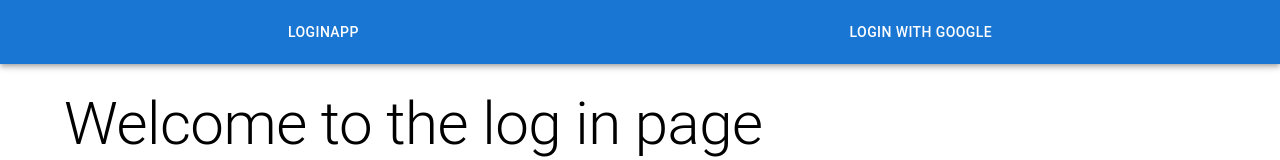
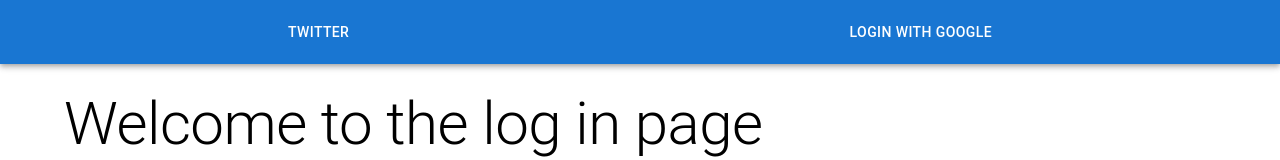
Before and after one commit to ephiepark/twitter-demo, a React (Create React App) app: page / in a window 1280 px wide. Shown: the top 160 px of the page. Built offline with nearby package versions, Linux system fonts and the light colour scheme; no server answers.

Commit message:
fix router a bit add link to home for the app bar

```diff
--- a/src/App.tsx
+++ b/src/App.tsx
@@ -39,12 +39,12 @@
   if (currentUserInfo === null) {
     return <Onboarding />;
   }
-  return (<BrowserRouter>
+  return (
     <Routes>
       <Route path="/" element={<MainFeed />} />
       <Route path="/user/:userId" element={<ProfileFeed />} />
     </Routes>
-  </BrowserRouter>);
+  );
 };
 
 const isLoadingState = (state: RootState): boolean => {
@@ -69,14 +69,14 @@
     return <LoadingPage />;
   }
   return (
-    <>
+    <BrowserRouter>
       <Header />
       <Container sx={{ paddingTop: 3 }}>
         <Box sx={{ margin: "auto" }}>
           <Body />
         </Box>
       </Container>
-    </>
+    </BrowserRouter>
   );
 }
 
--- a/src/components/Header.tsx
+++ b/src/components/Header.tsx
@@ -2,6 +2,8 @@
 import { WithFirebaseApiProps, withFirebaseApi } from "../Firebase";
 import { useAppSelector } from "../redux/hooks";
 import { RootState } from "../redux/store";
+import { Link } from 'react-router-dom';
+
 
 const HeaderBase = (
   props: WithFirebaseApiProps
@@ -18,7 +20,7 @@
     <AppBar position="static">
       <Toolbar sx={{ width: "100%", maxWidth: 720, margin: "auto" }}>
         <Typography variant="h6" component="div">
-          <Button color="inherit">LogInApp</Button>
+          <Button component={Link} to={'/'} color="inherit">Twitter</Button>
         </Typography>
         <Box sx={{ flexGrow: 1 }} />
         {button}
```
